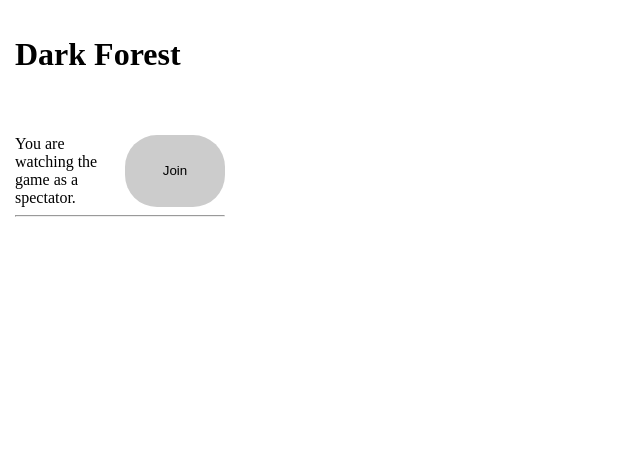
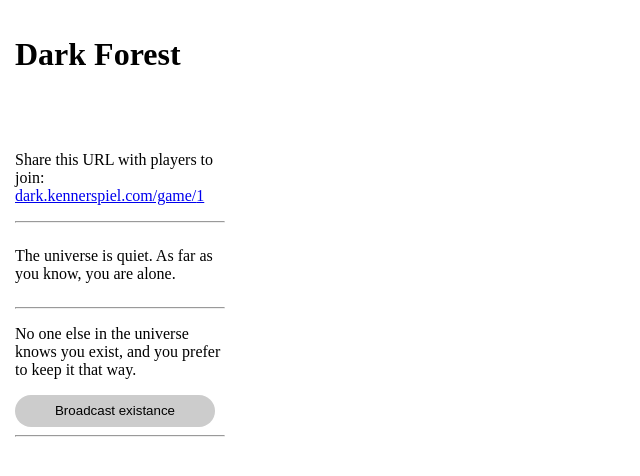
Before and after one commit to philihp/dark-forest, a React (Vite) app in the folder client/web/: page /game/1 in a window 1280 px wide. Shown: the top 476 px of the page, without its empty margins (0-640 px from the left). Built offline with nearby package versions, Linux system fonts and the light colour scheme.

Commit message:
fix: UI is cleaner, nicer

```diff
--- a/client/web/src/components/HeaderUser.tsx
+++ b/client/web/src/components/HeaderUser.tsx
@@ -11,14 +11,10 @@ export const HeaderUser = () => {
         flexDirection: 'column',
       }}
     >
-      {!user && (
-        <GoogleLogin
-          auto_select
-          onSuccess={login}
-          onError={() => {
-            console.log('Login Failed')
-          }}
-        />
+      {!users?.length ? (
+        <p>The universe is quiet. As far as you know, you are alone.</p>
+      ) : (
+        <p>Your radio telescopes receive signals from the distant civilizations.</p>
       )}
       {users.map((u) => (
         <div
@@ -45,24 +41,21 @@ export const HeaderUser = () => {
       ))}
       {me === undefined && (
         <div>
-          <div
-            style={{
-              display: 'flex',
-            }}
-          >
-            You are watching the game as a spectator.
+          <hr />
+          <div>
+            <p>No one else in the universe knows you exist, and you prefer to keep it that way.</p>
             <button
               type="button"
               style={{
                 minHeight: 32,
-                minWidth: 100,
+                minWidth: 200,
                 backgroundColor: '#ccc',
                 borderRadius: 32,
                 borderWidth: 0,
               }}
               onClick={join}
             >
-              Join
+              Broadcast existance
             </button>
           </div>
           <hr />
--- a/client/web/src/components/LeftSidebar.tsx
+++ b/client/web/src/components/LeftSidebar.tsx
@@ -1,5 +1,7 @@
 import { useState } from 'react'
-import { assoc, dissoc, pipe } from 'ramda'
+import { assoc, dissoc, intersperse, pipe } from 'ramda'
+import { useParams } from 'react-router-dom'
+import { GoogleLogin } from '@react-oauth/google'
 import classes from './Sidebar.module.css'
 import { HeaderUser } from './HeaderUser'
 import { Loading } from './Loading'
@@ -13,28 +15,77 @@ interface Props {
 const ENABLE_DEBUG = false
 
 export const LeftSidebar = ({ selected }: Props) => {
-  const { connecting, state } = useHathoraContext()
+  const { gameId } = useParams()
+  const { connecting, state, login, user } = useHathoraContext()
   const [debug, setDebug] = useState<boolean>(false)
   return (
     <div className={classes.sidebar}>
       <div>
+        {intersperse(<hr />, [
+          <>
             <h1>Dark Forest</h1>
-        <HeaderUser />
-        {connecting && <Loading />}
-        {state?.me && (
+            {!user && (
+              <GoogleLogin
+                auto_select
+                onSuccess={login}
+                onError={() => {
+                  console.log('Login Failed')
+                }}
+              />
+            )}
+            <p>
+              Share this URL with players to join: <a href={`/game/${gameId}`}>dark.kennerspiel.com/game/{gameId}</a>
+            </p>
+          </>,
+          <HeaderUser />,
+          ...(connecting ? [<Loading />] : []),
+          ...(state?.me?.index === undefined
+            ? []
+            : [
+                !state?.sols?.length ? (
                   <>
-            <hr />
-            Select a universe size to start the game. Recommended sizes are:
+                    <p>
+                      Your young civilization looks up for the first time. Cracks in the firmament show other stars,
+                      distant worlds ready for colonization. How many stars do you see?
+                    </p>
                     <ul>
-              <li>10 - Fast game</li>
-              <li>30 - Medium game</li>
-              <li>90 - Long game</li>
+                      <li>10 - Quick</li>
+                      <li>30 - Interesting</li>
+                      <li>90 - Grueling</li>
                       <li>200 - Marathon</li>
                     </ul>
                     <StartButton />
                   </>
-        )}
-        {ENABLE_DEBUG && (
+                ) : (
+                  <div>
+                    <p>Your radio telescopes receive a message:</p>
+                    <p>
+                      <i>
+                        This system has received your message. I am a pacifist of this system. It is the luck of your
+                        civilization that I am the first to receive your message. As long as you do not answer, this
+                        system will not be able to triangulate the source of your transmission. But if you do answer,
+                        the source will be located and your planet will be invaded.
+                      </i>
+                    </p>
+                    <hr />
+                    <h3>Controls</h3>
+                    <p>
+                      Shift-left click: <b>Answer</b> the message and announce your location. You can only do this if
+                      you control no systems, and only on an unconquered system.
+                    </p>
+                    <p>
+                      Left click: <b>Select</b> a system to move somewhere. You can select multiple systems.
+                    </p>
+                    <p>
+                      Right click: <b>Move</b> fleets from selected systems to here. When it arrives, if it has higher
+                      strength than the system, you will conquer it.
+                    </p>
+                  </div>
+                ),
+              ]),
+          ...(!ENABLE_DEBUG
+            ? []
+            : [
                 <>
                   <button type="button" onClick={() => setDebug(!debug)}>
                     Debug
@@ -56,8 +107,9 @@ export const LeftSidebar = ({ selected }: Props) => {
                       </pre>
                     </>
                   )}
-          </>
-        )}
+                </>,
+              ]),
+        ])}
       </div>
     </div>
   )
--- a/client/web/src/components/RightSidebar.tsx
+++ b/client/web/src/components/RightSidebar.tsx
@@ -34,7 +34,14 @@ const SelectedSol = ({ n }: { n: number }) => {
           }}
         />
       )}
-      Strength: {str}
+      <h4>
+        Fleet strength: <span style={{ fontSize: 30 }}>{str}</span>
+      </h4>
+      <p>
+        Every system has a fleet strength of 1, but it may send its fleet strength to another fleet. In order to conquer
+        a system, a fleet must be sent with an overpowering strength; the defender wins on ties. Multiple stystems can
+        form a supply line, however losing any system along the route will immediately disrupt this strength.
+      </p>
     </div>
   )
 }
--- a/client/web/src/pages/Home.tsx
+++ b/client/web/src/pages/Home.tsx
@@ -2,7 +2,6 @@ import { useNavigate } from 'react-router-dom'
 import { useEffect, useState } from 'react'
 import { GoogleLogin } from '@react-oauth/google'
 import { useHathoraContext } from '../context/GameContext'
-import { HeaderUser } from '../components/HeaderUser'
 import { HathoraClient } from '../../../.hathora/client'
 
 const Home = () => {
@@ -17,7 +16,7 @@ const Home = () => {
   }, [setLobbies, getPublicLobbies])
 
   return (
-    <>
+    <div style={{ padding: 15 }}>
       {!user && (
         <GoogleLogin
           auto_select
@@ -28,7 +27,12 @@ const Home = () => {
         />
       )}
       <h1>Dark Forest</h1>
-      <h3>Public Servers</h3>
+      <p>
+        A abstract, browser-based, real time strategy game for up to 8 players, based in the{' '}
+        <a href="https://en.wikipedia.org/wiki/The_Three-Body_Problem_(novel)">Three Body</a> universe. You are not
+        alone.
+      </p>
+      {/* <h3>Public Servers</h3>
       <table border={1} cellPadding={3} cellSpacing={0}>
         <thead>
           <tr>
@@ -77,8 +81,9 @@ const Home = () => {
         }}
       >
         Create Public Server
-      </button>
-      <h3>Private Servers</h3>
+      </button> */}
+      <p>Ready to play?</p>
+      <p>
         <button
           disabled={!user}
           type="button"
@@ -87,11 +92,14 @@ const Home = () => {
             navigate(`/game/${roomId}`)
           }}
         >
-        Create Private Lobby
+          Create Server
         </button>
+      </p>
+      <br />
+      <br />
       <hr />
       Dark Forest, made with ♥ in San Francisco.
-    </>
+    </div>
   )
 }
 
```
Lines whose indentation alone changed are shown as unchanged.
